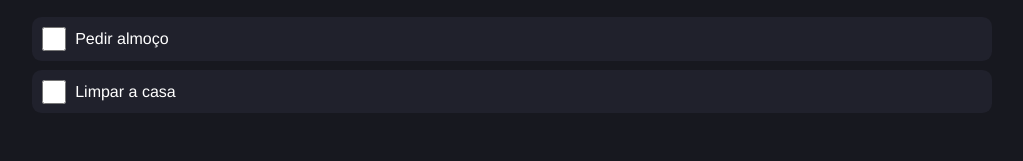
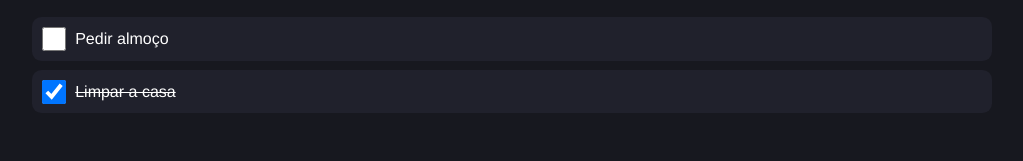
Before and after one commit to LucasMorais1998/react-to-do-list, a React (Vite) app: page / in a window 1280 px wide. Shown: the part 139-300 px from the top of the page, without its empty margins (128-1151 px from the left). Built offline with nearby package versions, Linux system fonts and the light colour scheme.

Commit message:
fix ListItem features

```diff
--- a/src/components/ListItem/index.tsx
+++ b/src/components/ListItem/index.tsx
@@ -1,22 +1,20 @@
-import { useState } from "react";
 import { Item } from "../../@types/Item";
 
 import { Container } from "./style";
 interface IListItemProps {
   item: Item;
+  onHandleTaskChange: (id: number, isComplete: boolean) => void;
 }
 
-const ListItem = ({ item }: IListItemProps) => {
-  const [isChecked, setIsChecked] = useState(item.isComplete);
-
-  const handleChecked = () => {
-    setIsChecked(!isChecked);
-  };
-
+const ListItem = ({ item, onHandleTaskChange }: IListItemProps) => {
   return (
-    <Container isComplete={isChecked}>
-      <input type="checkbox" checked={isChecked} onChange={handleChecked} />
-      <label htmlFor="">{item.name}</label>
+    <Container isComplete={item.isComplete}>
+      <input
+        type="checkbox"
+        checked={item.isComplete}
+        onChange={(e) => onHandleTaskChange(item.id, e.target.checked)}
+      />
+      <label>{item.name}</label>
     </Container>
   );
 };
--- a/src/pages/Home/index.tsx
+++ b/src/pages/Home/index.tsx
@@ -10,17 +10,27 @@ import { Container, MainContent } from "./style";
 const Home = () => {
   const [list, setList] = useState<Item[]>([
     { id: 1, name: "Pedir almoço", isComplete: false },
-    { id: 2, name: "Limpar a casa", isComplete: false },
+    { id: 2, name: "Limpar a casa", isComplete: true },
   ]);
 
   const handleAddTask = (taskName: string) => {
     let newList = [...list];
 
     newList.push({
-      id: list.length++,
+      id: list.length + 1,
       name: taskName,
       isComplete: false,
     });
+
+    setList(newList);
+  };
+
+  const handleTaskChange = (id: number, isComplete: boolean) => {
+    let newList = [...list];
+
+    for (let i in newList) {
+      if (newList[i].id === id) newList[i].isComplete = isComplete;
+    }
 
     setList(newList);
   };
@@ -33,7 +43,11 @@ const Home = () => {
         <AddArea onHandleAddTask={handleAddTask} />
 
         {list.map((item, index) => (
-          <ListItem key={index} item={item} />
+          <ListItem
+            key={index}
+            item={item}
+            onHandleTaskChange={handleTaskChange}
+          />
         ))}
       </MainContent>
     </Container>
```
